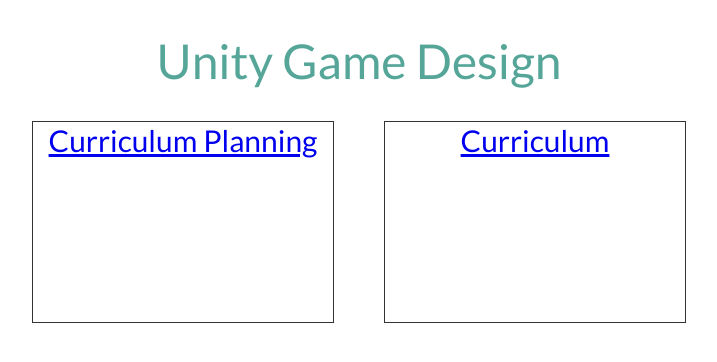
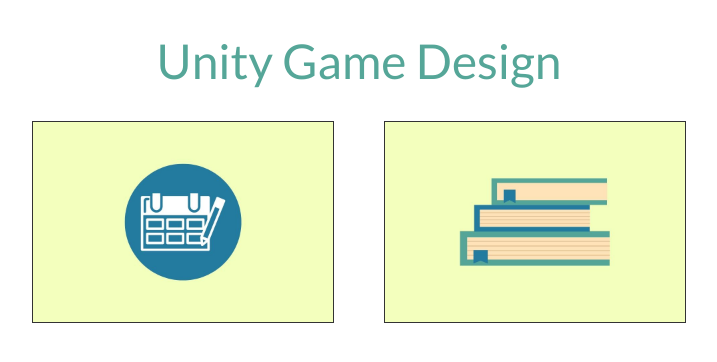
Before and after one commit to alyssa-wu/mb-instructors, a plain HTML site: page unitygamedesign.html in a window 1280 px wide. Shown: the whole page, without its empty margins (281-998 px from the left). Drawn offline with Linux system fonts and the light colour scheme.

Commit message:
Added unity curr images

```diff
--- a/unitygamedesign.html
+++ b/unitygamedesign.html
@@ -10,8 +10,8 @@
         <h1 class="site-title">Unity Game Design</h1>
     </div>
     <div class="grid-container">
-        <a href="unitycurriculumplanning.html"><div class="grid-item">Curriculum Planning</div></a>
-        <a href="unitycurriculum.html"><div class="grid-item">Curriculum</div></a>
+        <a href="unitycurriculumplanning.html"><div class="grid-item"><img src="images/unitycurrplanning_img.jpg" width="300" height="200"></div></a>
+        <a href="unitycurriculum.html"><div class="grid-item"><img src="images/unitycurr_img.jpg" width="300" height="200"></div></a>
     </div>
 </body>
 </html>
```
